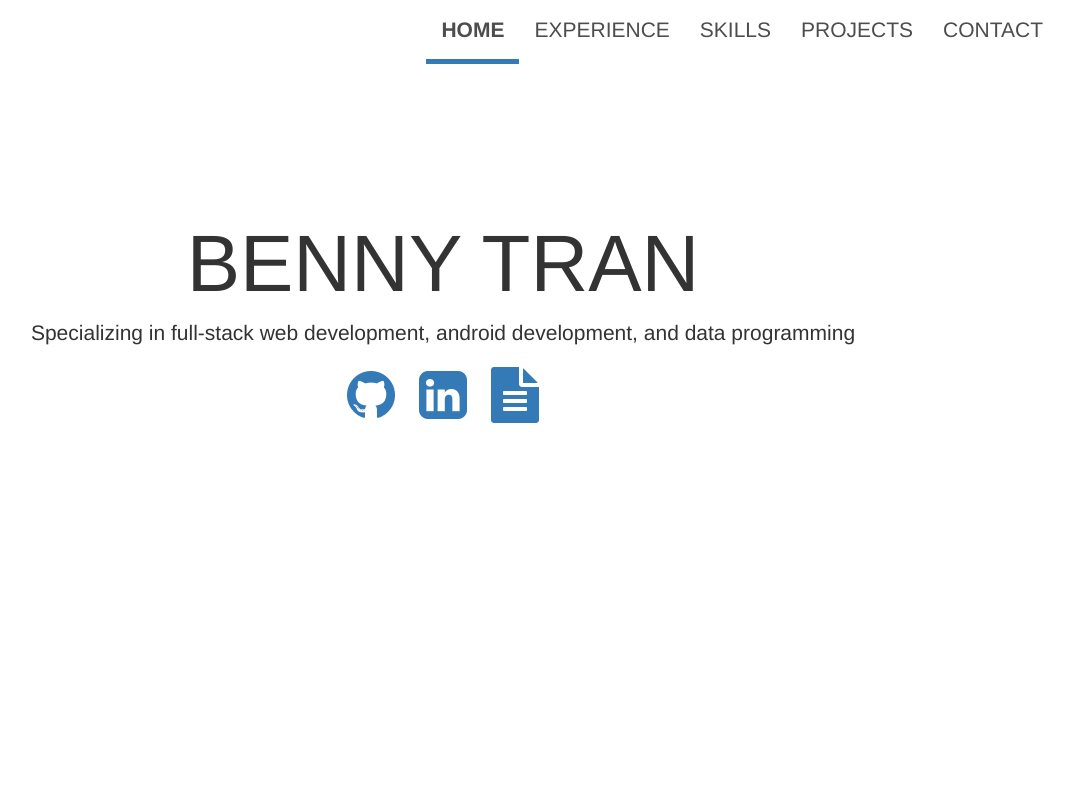
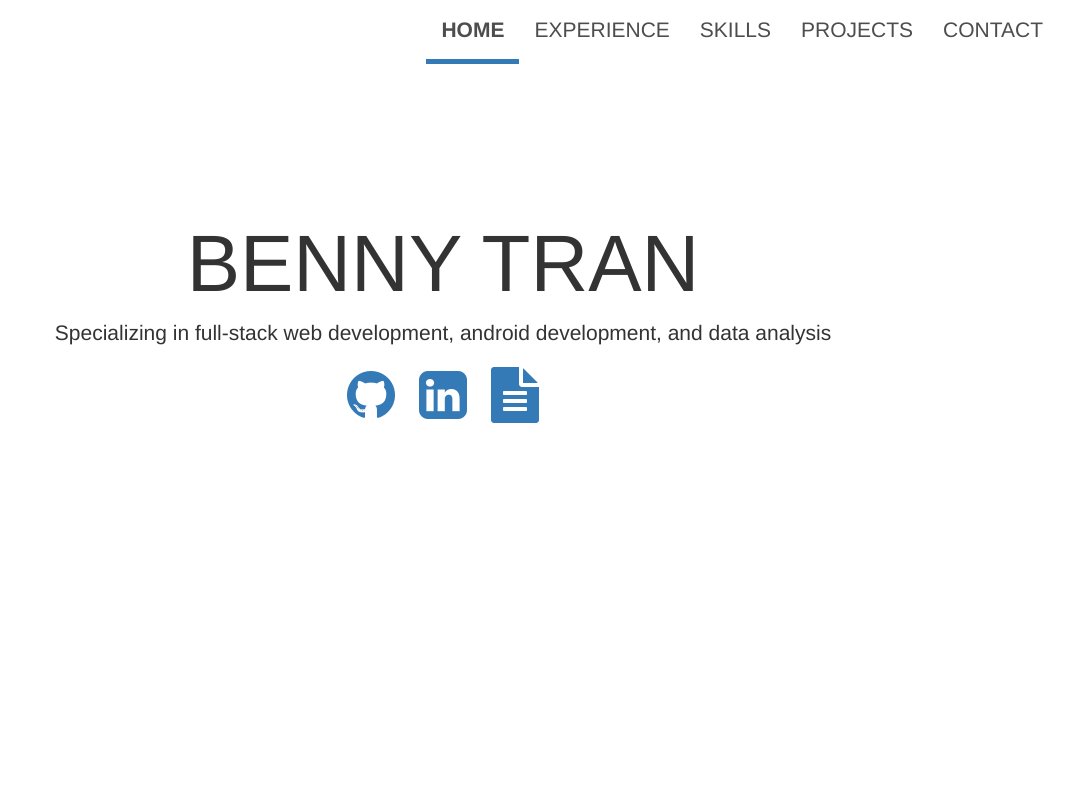
Before and after one commit to helloimgeorge/helloimgeorge.github.io, a plain HTML site: page index.html in a window 1280 px wide. Shown: the top 800 px of the page, without its empty margins (197-1271 px from the left). Drawn offline with nearby package versions, Linux system fonts and the light colour scheme; a web font is replaced by a local one.

Commit message:
edited content

```diff
--- a/index.html
+++ b/index.html
@@ -37,7 +37,7 @@
           <h1 class="center" id="name" style="font-size:80px; display:none;">BENNY TRAN</h1>
           <p class="lead center" id="tagline">
             Specializing in full-stack web development,
-            android development, and data programming
+            android development, and data analysis
           </p>
           <div class="row center">
             <a id="github" class="center" href="https://github.com/tranbenny">
@@ -253,6 +253,8 @@
         </div>
       </div>
 
+      <!-- CONTACT SECTION -->
+      <!--
       <div id="contact" class="row section center col-md-12 col-sm-12 col-lg-12">
         <h1>CONTACT</h1>
         <div class="input-group row" style="width:50%; margin-left:auto; margin-right:auto; margin-top:20px;">
@@ -276,6 +278,7 @@
 
 
     </div>
+  -->
   </div>
 
   <footer class="footer center" style="background-color:#3f3f3f; color:white;">
```
Also changed, not shown: 1 other file.
